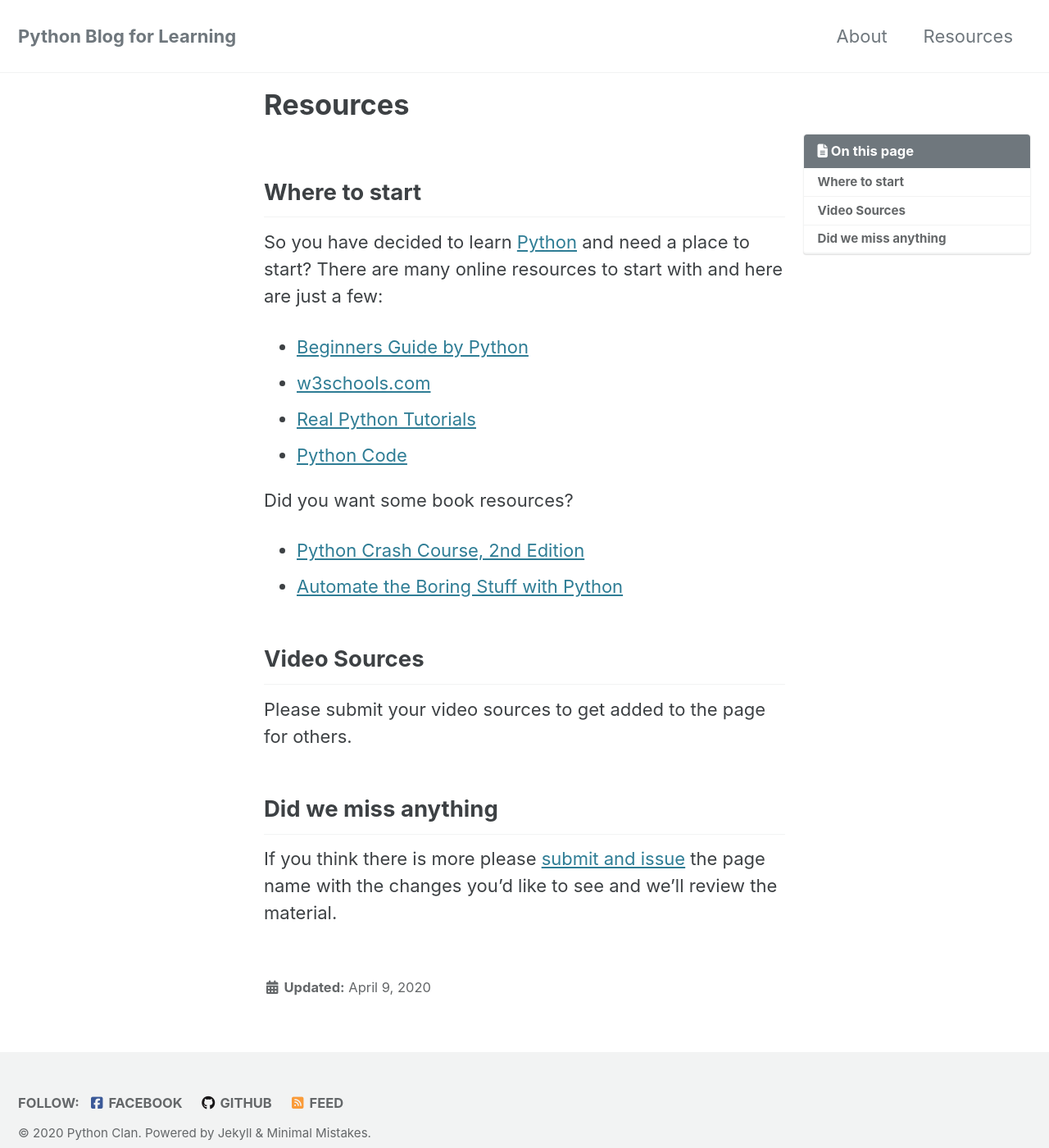
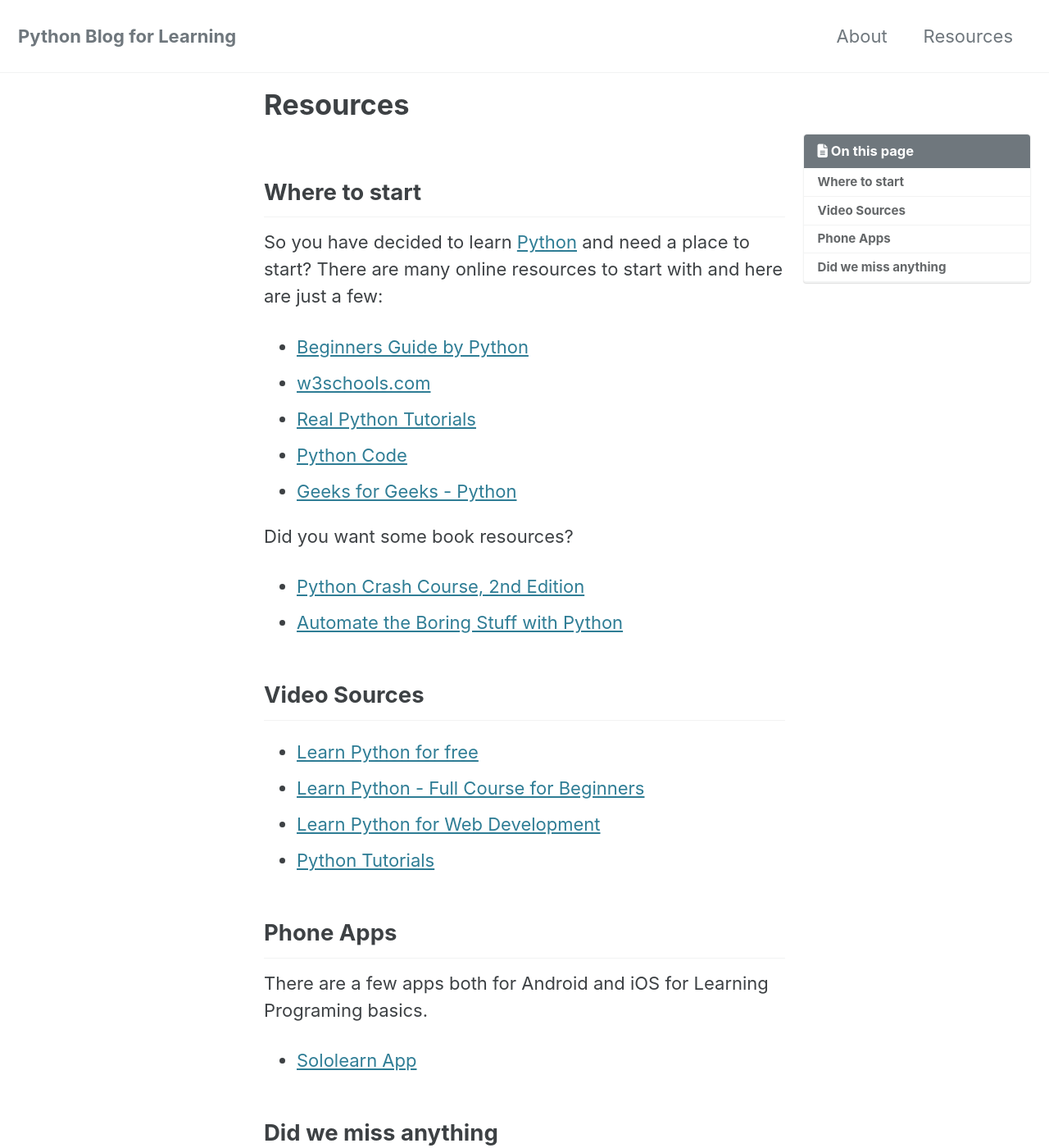
Before and after one commit to PythonClan/pythonclan.github.io, a Jekyll site: the page built from _pages/resources.md, in a window 1280 px wide and 1400 px high. Shown: the whole window at 82% size. Built offline with Jekyll 4.4.1, drawn with Linux system fonts in a browser that asks for light colours; cached includes are drawn as plain includes; nearby versions of some CDN libraries.

Commit message:
add new resources.

```diff
--- a/_pages/resources.md
+++ b/_pages/resources.md
@@ -20,6 +20,7 @@
 - [w3schools.com](https://www.w3schools.com/python/)
 - [Real Python Tutorials](https://realpython.com/)
 - [Python Code](https://www.thepythoncode.com/)
+- [Geeks for Geeks - Python](https://www.geeksforgeeks.org/python-programming-language/)
 
 Did you want some book resources?
 
@@ -28,7 +29,16 @@
 
 ## Video Sources
 
-Please submit your video sources to get added to the page for others.
+- [Learn Python for free](https://scrimba.com/g/gpython)
+- [Learn Python - Full Course for Beginners](https://www.youtube.com/watch?v=rfscVS0vtbw)
+- [Learn Python for Web Development](https://www.youtube.com/watch?v=_uQrJ0TkZlc)
+- [Python Tutorials](https://bit.ly/2rzWKmZ)
+
+## Phone Apps
+
+There are a few apps both for Android and iOS for Learning Programing basics.
+
+-  [Sololearn App](https://www.sololearn.com/)
 
 ## Did we miss anything
 
```
